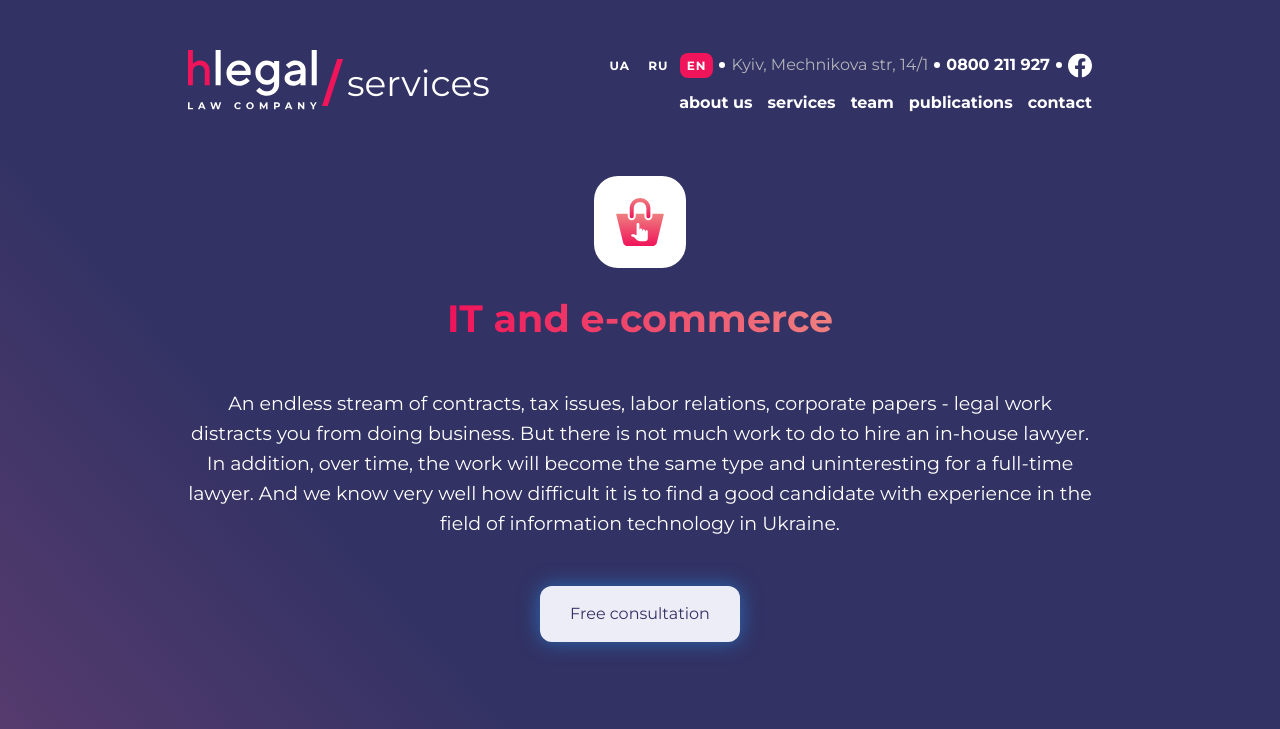
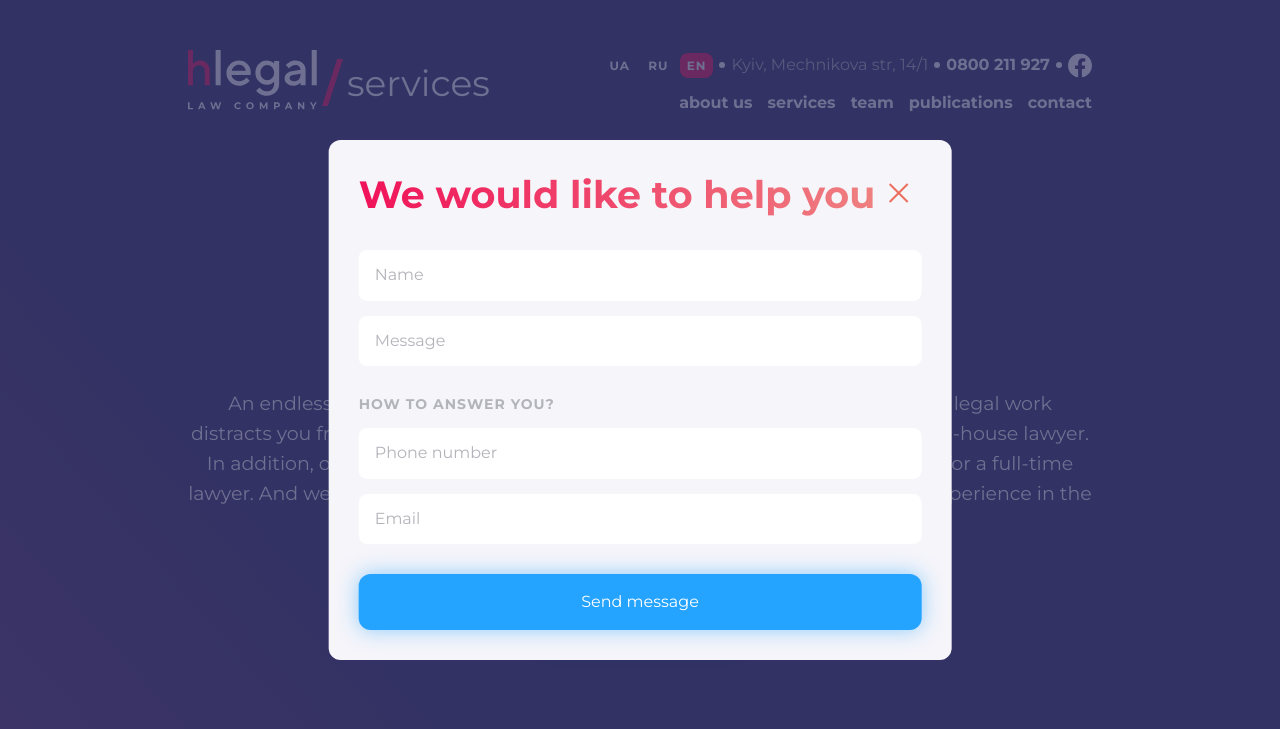
Before and after one commit to VitR-Revenko/course-project, a website: page src/pages/e-commerce.html in a window 1280 px wide. Both pictures are taken after a click on the button "Free consultation". Shown: the top 729 px of the page. Drawn offline with nearby package versions, Linux system fonts and the light colour scheme; files that its build step writes are made by us from their sources; files whose address does not match are found by name.

Commit message:
enough for today

```diff
--- a/gulpfile.mjs
+++ b/gulpfile.mjs
@@ -90,4 +90,4 @@ gulp.task('clean', function(done) {
 })
 
 gulp.task('build', gulp.series('clean', 'validate', 'html', 'img', 'styles', 'scripts', 'fonts'));
-gulp.task('start', gulp.series('build', 'browsersync',  'watchFiles'));
+gulp.task('start', gulp.parallel('build', 'browsersync',  'watchFiles'));
--- a/src/js/test.js
+++ b/src/js/test.js
@@ -3,18 +3,37 @@
   console.log(`${message}!!!`);
 })();
 
-var modal = document.getElementById("modal");
+var menu = document.getElementById("menu");
 
-var btn = document.getElementById("js-modal-open");
+var contact = document.getElementById("contact");
 
-var cross = document.getElementById("js-modal-close");
+var menuBtn = document.getElementById("js-menu-open");
 
-btn.onclick = function () {
-  modal.style.display = "block";
+var contactBtn = document.getElementById("js-contact-open");
+
+var menuClose = document.getElementById("js-menu-close");
+
+var contactClose = document.getElementById("js-contact-close");
+
+menuBtn.onclick = function () {
+  menu.style.display = "block";
 };
 
-modal.onclick = function (e) {
-  if ([modal, cross].includes(e.target)) {
-    modal.style.display = "none";
+menuClose.onclick = function() {
+  menu.style.display = "none";
+}
+
+
+menu.onclick = function (e) {
+  if ([menu, menuClose].includes(e.target)) {
+    menu.style.display = "none";
   }
 };
+
+contactBtn.onclick = function () {
+  contact.style.display = "block";
+};
+
+contactClose.onclick = function() {
+  contact.style.display = "none";
+}
--- a/src/pages/e-commerce.html
+++ b/src/pages/e-commerce.html
@@ -25,7 +25,7 @@
           know very well how difficult it is to find a good candidate with experience in the field of information
           technology in Ukraine.
         </p>
-        <button class="btn ecommerce__btn">Free consultation</button>
+        <button id="js-contact-open" class="btn btn-primary">Free consultation</button>
       </div>
 
       <div class="container ecommerce__list-wrap">
--- a/src/sass/components/_btn.scss
+++ b/src/sass/components/_btn.scss
@@ -4,6 +4,31 @@
 .btn {
   background: none;
   border: 0;
+
+  &-primary {
+    @include toRem(line-height, 20);
+    color: #fff;
+    @include toRem(padding-top, 18);
+    @include toRem(padding-bottom, 18);
+    @include toRem(padding-left, 30);
+    @include toRem(padding-right, 30);
+    background: $color-active-regular;
+    box-shadow: 0px 0px 20px rgba(36, 163, 255, 0.5);
+    border-radius: 12px;
+
+    &:hover {
+      background: $color-active-hover;
+    }
+
+    &:active {
+      background: $color-active-active;
+    }
+
+    &:focus {
+      background: $color-bg-alt;
+      color: $color-main-regular;
+    }
+  }
 
   &:hover {
     cursor: pointer;
@@ -27,6 +52,11 @@
         background: $color-separator;
         border-radius: 8px;
       }
+
+      &:focus {
+        background: $color-separator;
+        border-radius: 8px;
+      }
     }
   }
 }
--- a/src/sass/components/_service-add-comps.scss
+++ b/src/sass/components/_service-add-comps.scss
@@ -54,31 +54,6 @@
     color: #fff;
   }
 
-  &__btn {
-    @include toRem(line-height, 20);
-    color: #fff;
-    @include toRem(padding-top, 18);
-    @include toRem(padding-bottom, 18);
-    @include toRem(padding-left, 30);
-    @include toRem(padding-right, 30);
-    background: $color-active-regular;
-    box-shadow: 0px 0px 20px rgba(36, 163, 255, 0.5);
-    border-radius: 12px;
-
-    &:hover {
-      background: $color-active-hover;
-    }
-
-    &:active {
-      background: $color-active-active;
-    }
-
-    &:focus {
-      background: $color-bg-alt;
-      color: $color-main-regular;
-    }
-  }
-
   &__list {
     display: grid;
     grid-template-rows: repeat(8, auto);
--- a/src/sass/layout/_container.scss
+++ b/src/sass/layout/_container.scss
@@ -1,5 +1,10 @@
 @use "abstracts/variables" as *;
 @use "abstracts/mixins" as *;
+
+:active, :hover, :focus {
+  outline: 0;
+  outline-offset: 0;
+}
 
 .gradient__wrap {
   background: $color-gradient-super-soft;
@@ -205,6 +210,7 @@
       align-items: center;
       justify-content: center;
       width: 100%;
+      object-fit: cover;
       overflow: hidden;
 
       @include tablet-hd {
--- /dev/null
+++ b/src/sass/layout/_form.scss
@@ -0,0 +1,96 @@
+@use "abstracts/variables" as *;
+@use "abstracts/mixins" as *;
+
+.form {
+  display: block;
+  width: 100%;
+
+  &__wrap {
+    display: flex;
+    flex-direction: column;
+    align-items: flex-start;
+    @include toRem(padding, 30);
+    @include toRem(gap, 30);
+    background: $color-bg;
+    border-radius: 12px;
+  }
+
+  &__header {
+    display: flex;
+    flex-direction: row;
+    justify-content: space-between;
+    align-items: center;
+    width: 100%;
+  }
+
+  &__title {
+    margin: 0;
+    font-weight: 700;
+    @include toRem(font-size, 30);
+    @include toRem(line-height, 37);
+    background: $color-gradient-red-text;
+    -webkit-background-clip: text;
+    -webkit-text-fill-color: transparent;
+    background-clip: text;
+    // text-fill-color: transparent;
+
+    @include tablet-sd {
+      @include toRem(font-size, 38);
+      @include toRem(line-height, 46);
+    }
+  }
+
+  &__fieldset {
+    display: flex;
+    flex-direction: column;
+    align-items: flex-start;
+    @include toRem(gap, 15);
+  }
+
+  &__subtitle {
+    margin: 0;
+    font-weight: 700;
+    @include toRem(font-size, 14);
+    @include toRem(line-height, 17);
+    letter-spacing: 1px;
+    text-transform: uppercase;
+    color: $color-text;
+    @include toRem(margin-top, 30);
+  }
+
+  &__field {
+    @include toRem(padding, 15);
+    background: #ffffff;
+    border: 1px solid #ffffff;
+    border-radius: 8px;
+    display: block;
+    width: 100%;
+
+    &::placeholder {
+      color: $color-text;
+    }
+
+    &:focus {
+      outline: 1px solid $color-active-regular;
+    }
+
+    &:invalid {
+      border: 1px solid #FF0000;
+      color: #FF0000;
+    }
+
+    &:disabled {
+      border: 0;
+      background: $color-bg-alt;
+    }
+  }
+
+  &__btn {
+    @include toRem(margin-top, 30);
+
+    & button {
+      display: block;
+      width: 100%;
+    }
+  }
+}
--- a/src/sass/layout/_modal-nav.scss
+++ b/src/sass/layout/_modal.scss
@@ -1,5 +1,7 @@
 @use "abstracts/variables" as *;
 @use "abstracts/mixins" as *;
+
+@use "../layout/form";
 
 .modal {
   position: fixed;
@@ -9,6 +11,10 @@
   right: 0;
   z-index: 1;
   display: none;
+
+  & .btn-close__wrap {
+    display: block;
+  }
 
   &::before {
     display: block;
@@ -67,4 +73,16 @@
       color: $color-active-regular;
     }
   }
+
+  &-form {
+    position: fixed;
+    top: 50%;
+    left: 50%;
+    transform: translate(-50%, -50%);
+    width: 100%;
+
+    @include tablet-sd {
+      width: auto;
+    }
+  }
 }
--- a/src/sass/main.scss
+++ b/src/sass/main.scss
@@ -13,10 +13,9 @@
 @use 'layout/services';
 @use 'layout/clients';
 @use 'layout/recs';
-@use 'layout/modal-nav';
+@use 'layout/modal';
 
 
-@use 'components/card';
 @use 'components/btn';
 @use 'components/animation';
 @use 'components/other-components';
--- a/src/sass/service.scss
+++ b/src/sass/service.scss
@@ -13,9 +13,8 @@
 @use 'layout/services';
 @use 'layout/clients';
 @use 'layout/recs';
-@use 'layout/modal-nav';
+@use 'layout/modal';
 
-@use 'components/card';
 @use 'components/btn';
 @use 'components/animation';
 @use 'components/other-components';
--- /dev/null
+++ b/src/sections/form.html
@@ -0,0 +1,23 @@
+<div class="form__wrap">
+  <div class="form__header">
+    <h1 class="form__title">We would like to help you</h1>
+    <button id="js-contact-close" class="btn btn-close__wrap" hidden>
+      <svg class="btn-close" width="32" height="32" viewBox="0 0 32 32" fill="none" xmlns="http://www.w3.org/2000/svg">
+        <path d="M7 7L25 25" stroke="#EC6F5D" stroke-width="2" />
+        <path d="M25 7L7 25" stroke="#EC6F5D" stroke-width="2" />
+      </svg>
+    </button>
+  </div>
+  <form action="https://fom.in.ua/echo" method="post" class="form">
+    <div class="form__fieldset">
+      <input class="form__field" type="text" name="name" placeholder="Name">
+      <input class="form__field" type="text" name="message" placeholder="Message">
+    </div>
+    <div class="form__fieldset">
+      <h3 class="form__subtitle">How to answer you?</h3>
+      <input class="form__field" type="number" name="number" placeholder="Phone number">
+      <input class="form__field" type="email" name="email" placeholder="Email" pattern="example@example.com">
+    </div>
+    <div class="form__btn"><button class="btn btn-primary" type="submit">Send message</button></div>
+  </form>
+</div>
--- a/src/sections/header.html
+++ b/src/sections/header.html
@@ -17,7 +17,7 @@
       </svg>
       <span class="page-title page-title-white" hidden>services</span>
     </div>
-    <button id="js-modal-open" class="btn">
+    <button id="js-menu-open" class="btn">
       <svg
         class="btn burger"
         data-modal="1"
--- a/src/sections/modal.html
+++ b/src/sections/modal.html
@@ -1,6 +1,6 @@
-<div id="modal" class="modal">
+<div id="menu" class="modal">
   <div class="modal-menu">
-    <button id="js-modal-close" class="btn btn-close__wrap">
+    <button id="js-menu-close" class="btn btn-close__wrap">
       <svg class="btn-close" width="32" height="32" viewBox="0 0 32 32" fill="none" xmlns="http://www.w3.org/2000/svg">
         <path d="M7 7L25 25" stroke="#EC6F5D" stroke-width="2" />
         <path d="M25 7L7 25" stroke="#EC6F5D" stroke-width="2" />
@@ -17,3 +17,7 @@
     </ul>
   </div>
 </div>
+
+<div id="contact" class="modal">
+  <div class="modal-form">@@include('form.html')</div>
+</div>
```
Also changed, not shown: src/sass/components/_card.scss (deleted).
